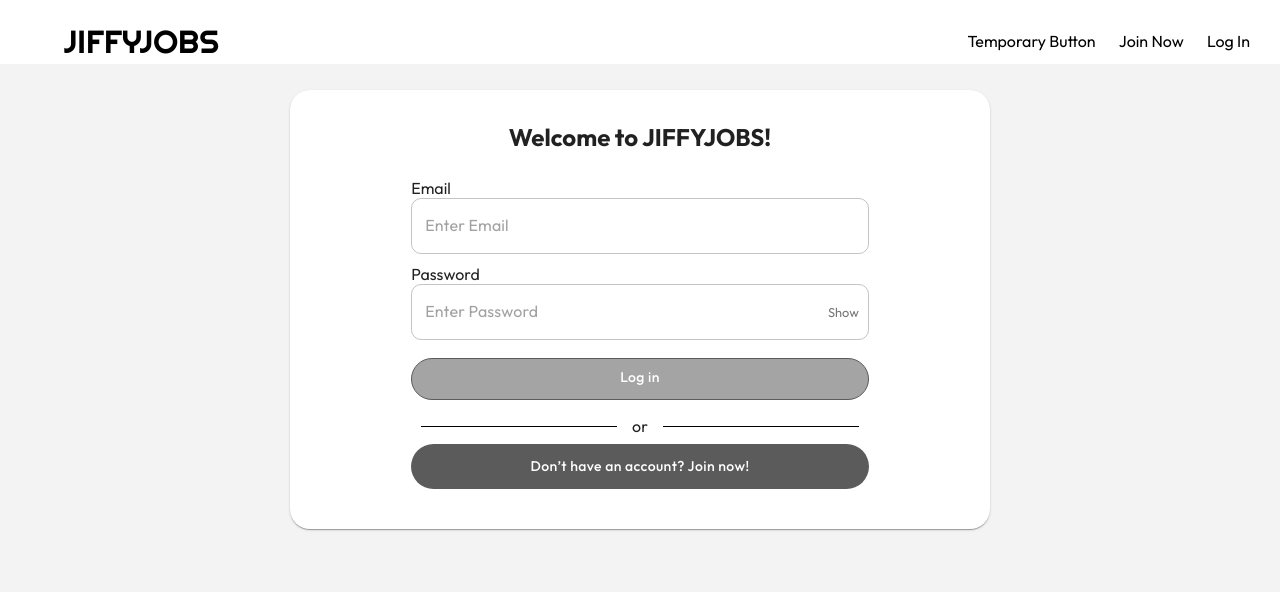
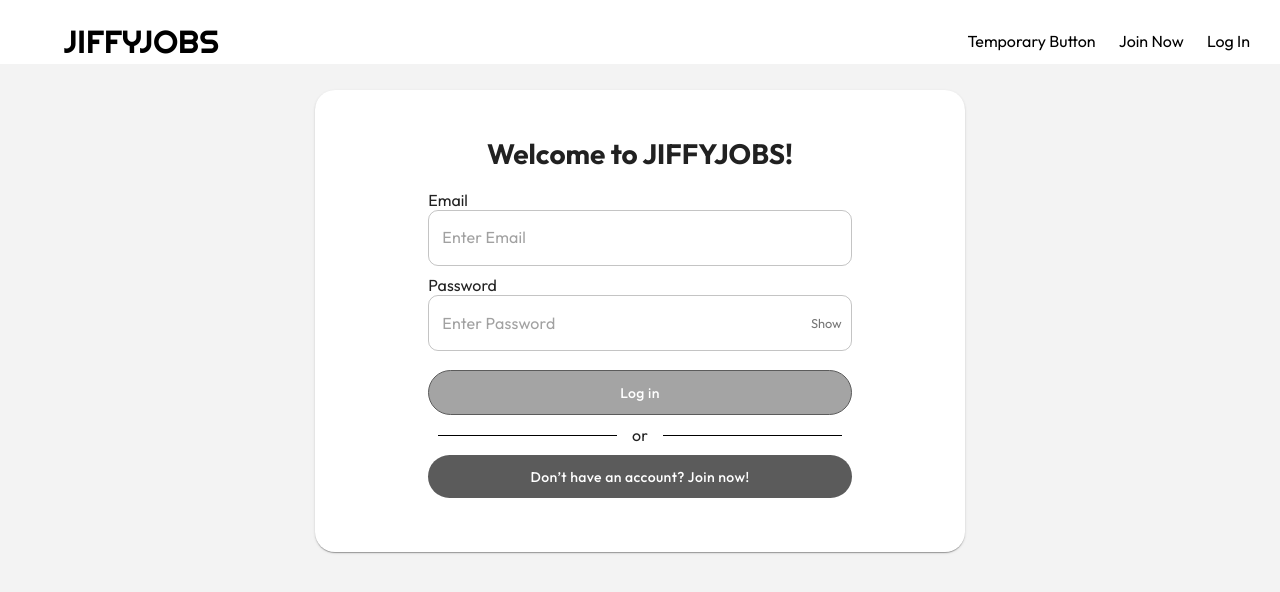
Before and after one commit to jonathanpangg/jiffyjobs, a React (Create React App) app in the folder frontend/jiffyjobs/: page /login in a window 1280 px wide. Shown: the top 592 px of the page. Built offline with nearby package versions, Linux system fonts and the light colour scheme.

Commit message:
fixed spacing on login

```diff
--- a/frontend/jiffyjobs/src/pages/Login.js
+++ b/frontend/jiffyjobs/src/pages/Login.js
@@ -156,9 +156,11 @@ export function Login() {
         <>
         <RegNavBar/>
             <div className={ 'outerCard1' }>
-            <Card sx={{ maxWidth: 700, maxHeight: 800, mx: 'auto', borderRadius: '20px'}}>
+            <Card sx={{ maxWidth: 650, maxHeight: 700, mx: 'auto', borderRadius: '20px'}}>
                 <CardContent style={{ textAlign: 'center' }}>
-                    <h2 style={{ fontFamily: 'Outfit', textAlign: 'center', margin: '16px 0' }}>Welcome to JIFFYJOBS!</h2>
+                    <div style={{ fontFamily: 'Outfit', fontWeight: 'bold', fontSize: '28px', textAlign: 'center', marginTop: '30px', marginBottom: '10px'}}>
+                        Welcome to JIFFYJOBS!
+                    </div>
 
                     <form onSubmit={handleSubmit} noValidate autoComplete="off" style={{ alignItems: 'center' }}>
 
@@ -168,7 +170,7 @@ export function Login() {
                                 Email
                             </text> <br></br>
                         </div>
-                        <TextField error={error.emailError} helperText={error.emailError ? (val.email === '' ? "*This field is required" : "*Please enter a valid email address") : ""} required={true} placeholder={"Enter Email"}  type="email" square={false} style={{width: '68.5%', fontFamily: 'Outfit'}} FormHelperTextProps={{ style: { fontFamily: 'Outfit' }}} onChange={handleValues} id="email" value={val.email}
+                        <TextField error={error.emailError} helperText={error.emailError ? (val.email === '' ? "*This field is required" : "*Please enter a valid email address") : ""} required={true} placeholder={"Enter Email"}  type="email" square={false} style={{width: '68.5%', fontFamily: 'Outfit',}} FormHelperTextProps={{ style: { fontFamily: 'Outfit' }}} onChange={handleValues} id="email" value={val.email}
                             InputProps={{
                                 style: {  borderRadius: '10px', fontFamily: 'Outfit' }
                             }}
@@ -199,7 +201,7 @@ export function Login() {
                     </div>
 
                     <div style={{ }}>
-                        <Button type="submit" onClick={login} sx={{ width: '68.5%', mt: 1, mb: 2, paddingBottom: '1.5%', backgroundColor: '#A4A4A4', '&:hover': { backgroundColor: '#7D7D7D' }, borderRadius: '30px', textTransform: 'none', color: 'white', fontFamily: 'Outfit', border: '1px solid #5B5B5B' }} >
+                        <Button type="submit" onClick={login} sx={{ width: '68.5%', mt: 1, mb: 2, p: '1.5%', marginTop: '10px', marginBottom: '10px', backgroundColor: '#A4A4A4', '&:hover': { backgroundColor: '#7D7D7D' }, borderRadius: '30px', textTransform: 'none', color: 'white', fontFamily: 'Outfit', border: '1px solid #5B5B5B' }} >
                             Log in
                         </Button>
                     </div>
@@ -209,7 +211,7 @@ export function Login() {
                         <div class="orLine "></div>
                     </div>
                     <div style={{ }}>
-                        <Button onClick={handleSignUp} sx={{ width: '68.5%', mt: 1, mb: 2, paddingTop: '1.5%', paddingBottom: '1.5%', backgroundColor: '#5B5B5B', '&:hover': { backgroundColor: '#7D7D7D' }, borderRadius: '30px', textTransform: 'none', color: 'white', fontFamily: 'Outfit'}} >
+                        <Button onClick={handleSignUp} sx={{ width: '68.5%', mt: 1, mb: 2, p: '1.5%', marginTop: '10px', marginBottom: '30px', backgroundColor: '#5B5B5B', '&:hover': { backgroundColor: '#7D7D7D' }, borderRadius: '30px', textTransform: 'none', color: 'white', fontFamily: 'Outfit'}} >
                             Don’t have an account? Join now!
                         </Button>
                     </div>
```
